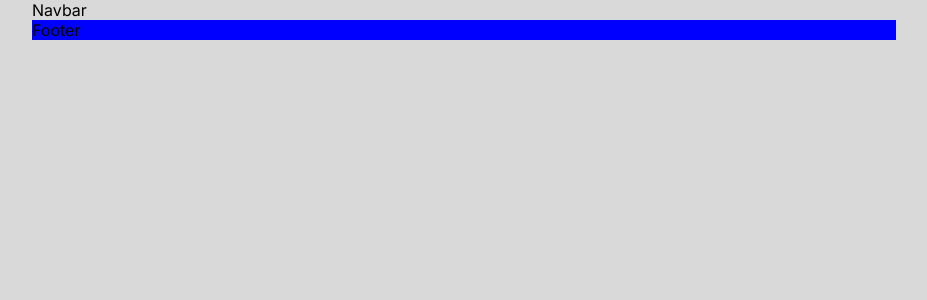
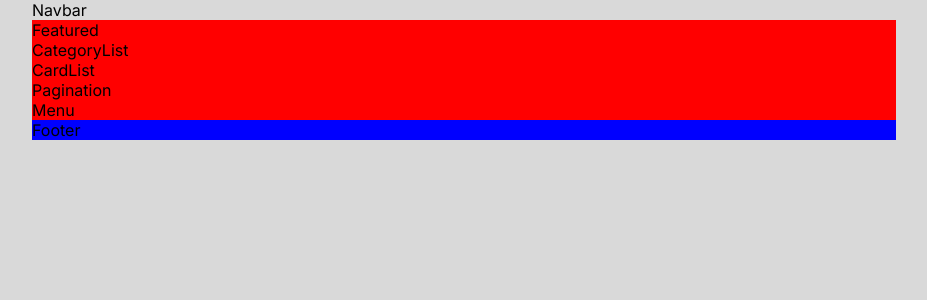
Before and after one commit to AdrienHq/react-blog, a Next.js app: page / in a window 1280 px wide. Shown: the top 300 px of the page, without its empty margins (176-1103 px from the left). Built offline with nearby package versions, Linux system fonts and the light colour scheme.

Commit message:
feat: base components

```diff
--- a/src/app/page.jsx
+++ b/src/app/page.jsx
@@ -1,9 +1,19 @@
 import Link from "next/link";
 import styles from "./homepage.module.css";
+import Featured from "@/components/featured/Featured";
+import CategoryList from "@/components/categoryList/CategoryList";
+import CardList from "@/components/cardList/CardList";
+import Menu from "@/components/menu/Menu";
 
 export default function Home() {
   return (
-      <div>
+      <div className={styles.container}>
+          <Featured/>
+          <CategoryList/>
+          <div className={styles.content}>
+              <CardList/>
+              <Menu/>
+          </div>
       </div>
   )
 
--- /dev/null
+++ b/src/components/authLinks/authLinks.module.css
@@ -0,0 +1,6 @@
+.container {
+}
+
+.link{
+    cursor: pointer;
+}
--- a/src/components/cardList/CardList.jsx
+++ b/src/components/cardList/CardList.jsx
@@ -1,9 +1,13 @@
 import React from "react";
 import styles from "./cardList.module.css"
+import Pagination from "@/components/pagination/Pagination";
 
 const CardList = () => {
     return (
-        <div className={styles.container}>CardList</div>
+        <div className={styles.container}>
+            CardList
+            <Pagination/>
+        </div>
     )
 }
 
```
Also changed, not shown: src/components/authLinks/AuthLinks.jsx (added, +26 -0 lines).
